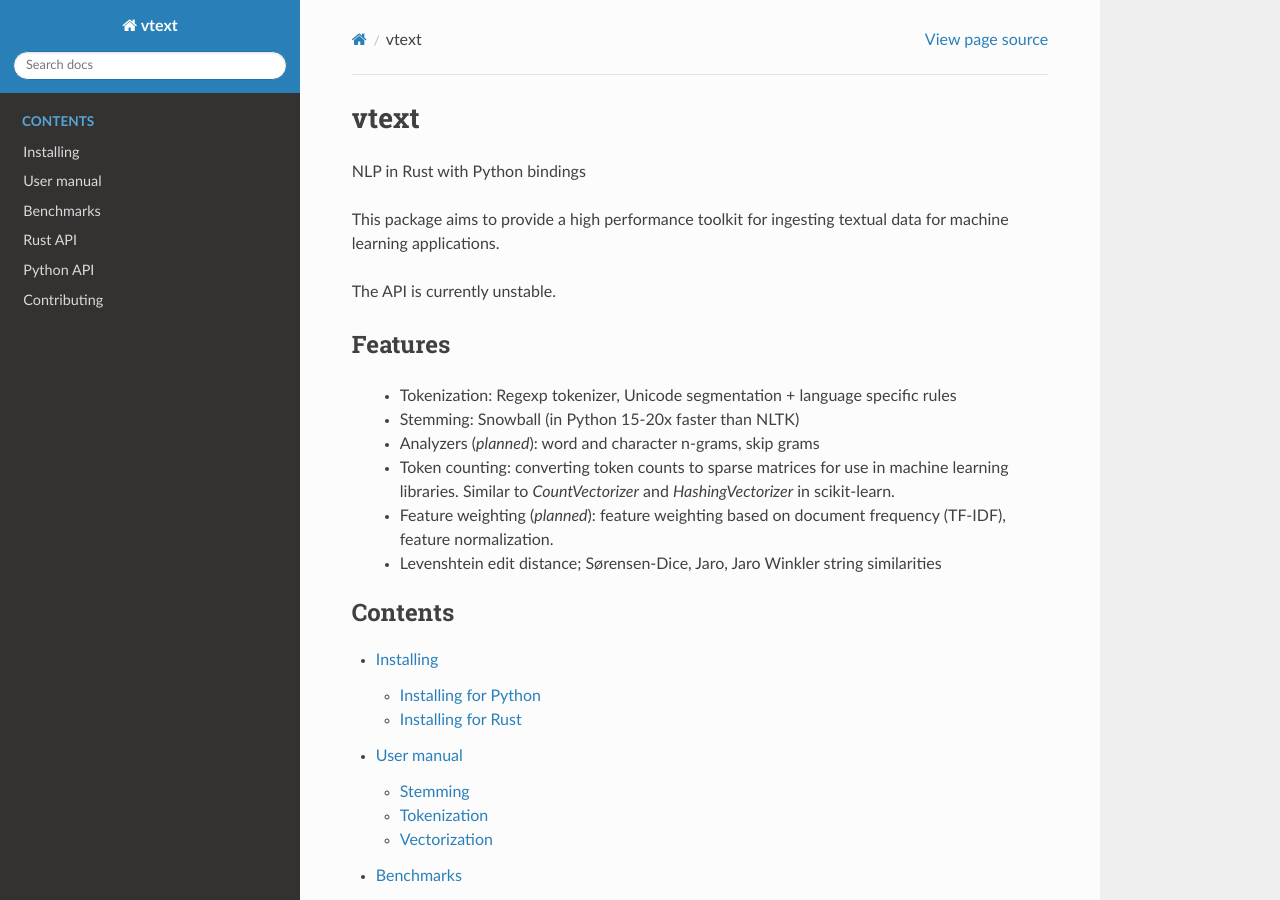
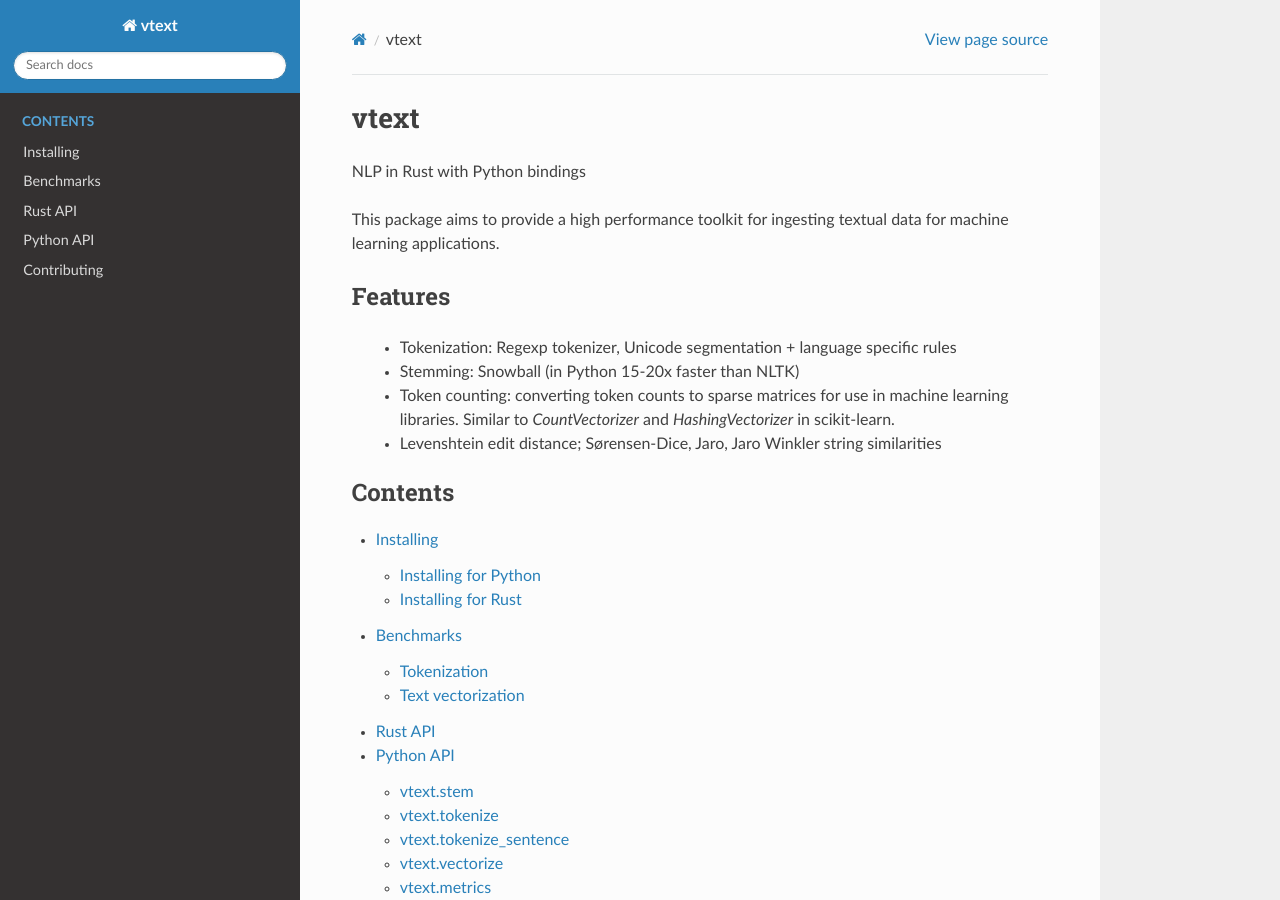
Before and after one commit to rth/vtext, a Sphinx documentation site: the page built from doc/index.rst, in a window 1280 px wide and 900 px high. Built offline with Sphinx 7.4.7 and the Read the Docs theme 2.0.0, drawn with Linux system fonts in a browser that asks for light colours.

Commit message:
Update documentation

```diff
--- a/doc/index.rst
+++ b/doc/index.rst
@@ -11,19 +11,14 @@
 This package aims to provide a high performance toolkit for ingesting textual data for
 machine learning applications.
 
-The API is currently unstable.
-
 Features
 --------
 
  - Tokenization: Regexp tokenizer, Unicode segmentation + language specific rules
  - Stemming: Snowball (in Python 15-20x faster than NLTK)
- - Analyzers (*planned*): word and character n-grams, skip grams
  - Token counting: converting token counts to sparse matrices for use
    in machine learning libraries. Similar to `CountVectorizer` and
    `HashingVectorizer` in scikit-learn.
- - Feature weighting (*planned*): feature weighting based on document
-   frequency (TF-IDF), feature normalization.
  - Levenshtein edit distance; Sørensen-Dice, Jaro, Jaro Winkler string similarities
 
 .. toctree::
@@ -31,7 +26,6 @@
    :caption: Contents
 
    install
-   user-manual
    benchmarks
    rust-api
    python-api
```
Also changed, not shown: doc/user-manual.rst (deleted, +0 -19 lines), 2 other files.
